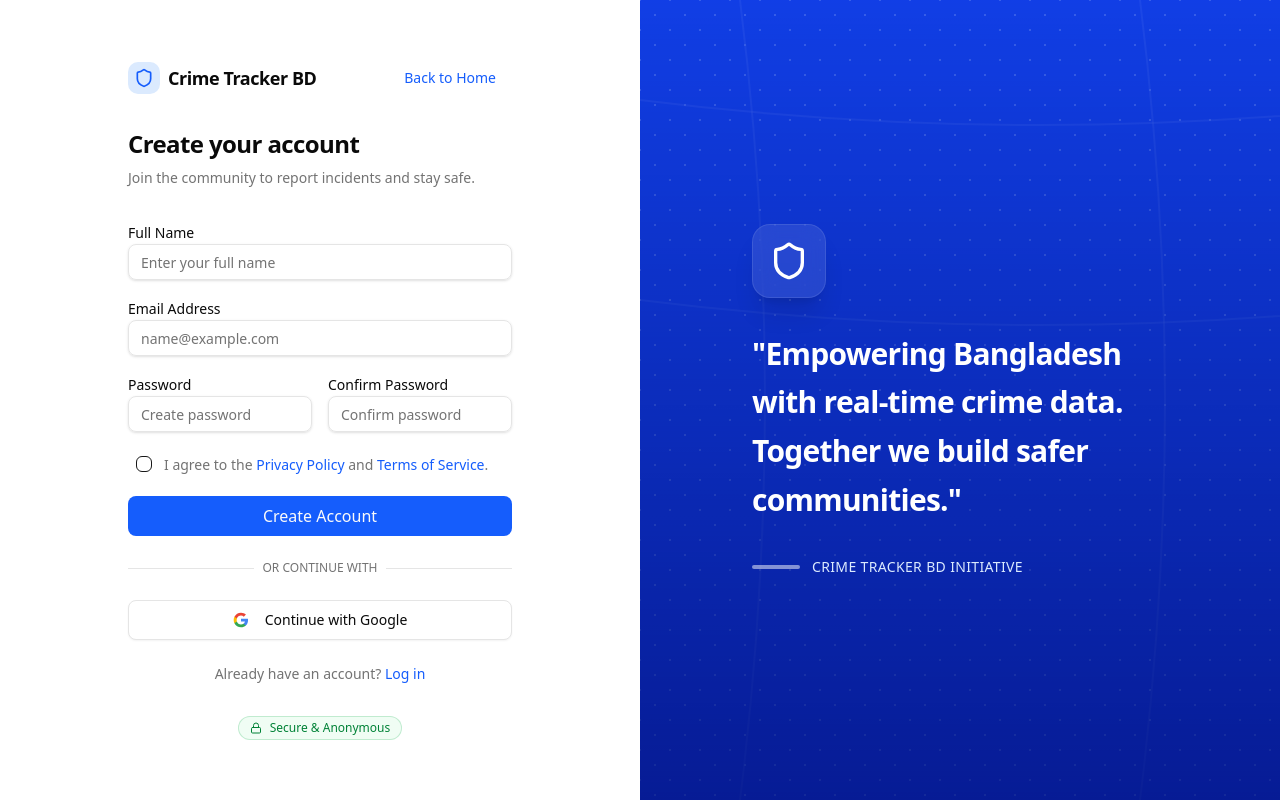
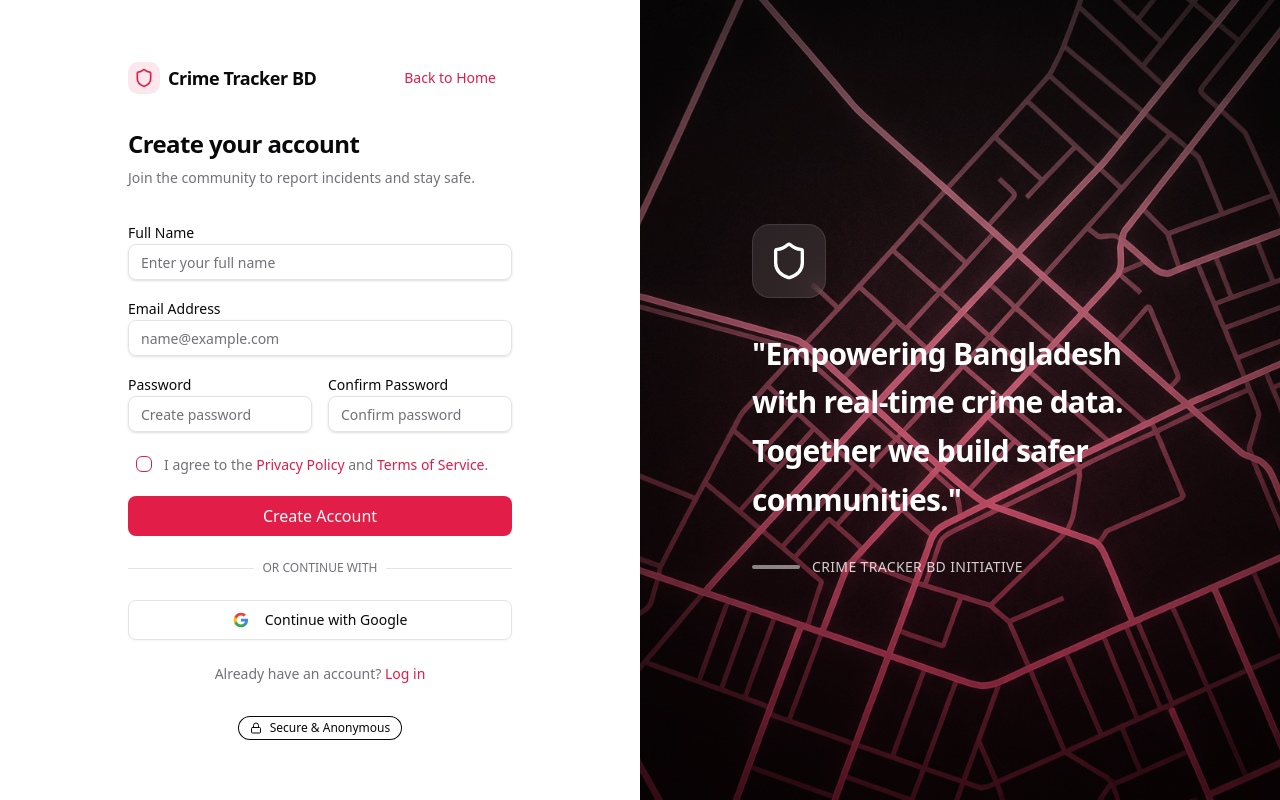
Before and after one commit to Shafin5714/crime-tracker-bd, a Next.js app in the folder client/: page /register in a window 1280 px wide. Built offline with nearby package versions, Linux system fonts and the light colour scheme.

Commit message:
updated theme

```diff
--- a/client/src/app/(auth)/layout.tsx
+++ b/client/src/app/(auth)/layout.tsx
@@ -17,24 +17,18 @@ export default function AuthLayout({
       </div>
 
       {/* Right Side - Visual */}
-      <div className="hidden lg:flex w-1/2 bg-blue-700 relative overflow-hidden items-center justify-center text-white">
-        {/* Abstract Map Background Simulation using CSS */}
-        <div className="absolute inset-0 opacity-20 pointer-events-none">
-            <div className="absolute inset-0" style={{
-                backgroundImage: 'radial-gradient(#ffffff 1px, transparent 1px), radial-gradient(#ffffff 1px, transparent 1px)',
-                backgroundSize: '30px 30px',
-                backgroundPosition: '0 0, 15px 15px',
-            }}></div>
-            {/* Adding some "street" lines for map effect */}
-             <svg className="absolute inset-0 h-full w-full" xmlns="http://www.w3.org/2000/svg">
-                <path d="M0,100 Q400,150 800,100 T1600,100" fill="none" stroke="white" strokeWidth="2" strokeOpacity="0.3" />
-                <path d="M0,300 Q400,350 800,300 T1600,300" fill="none" stroke="white" strokeWidth="2" strokeOpacity="0.3" />
-                <path d="M100,0 Q150,400 100,800" fill="none" stroke="white" strokeWidth="2" strokeOpacity="0.3" />
-                <path d="M500,0 Q550,400 500,800" fill="none" stroke="white" strokeWidth="2" strokeOpacity="0.3" />
-             </svg>
+      <div className="hidden lg:flex w-1/2 bg-muted relative overflow-hidden items-center justify-center text-white">
+        <div className="absolute inset-0">
+            <Image
+                src="/images/auth-hero.png"
+                alt="Auth Background"
+                fill
+                className="object-cover grayscale"
+                priority
+            />
         </div>
 
-        <div className="absolute inset-0 bg-linear-to-t from-blue-900/80 to-blue-600/20 mix-blend-multiply"></div>
+        <div className="absolute inset-0 bg-linear-to-t from-primary/90 to-primary/40 mix-blend-multiply"></div>
 
         <div className="relative z-10 p-12 max-w-lg">
              <div className="mb-8 p-4 rounded-2xl bg-white/10 backdrop-blur-md w-fit shadow-xl border border-white/10">
@@ -45,7 +39,7 @@ export default function AuthLayout({
              </blockquote>
              <div className="mt-8 flex items-center gap-3">
                 <div className="h-1 w-12 bg-white/50 rounded-full"></div>
-                <span className="text-sm font-medium tracking-wide uppercase text-blue-100">Crime Tracker BD Initiative</span>
+                <span className="text-sm font-medium tracking-wide uppercase text-white/80">Crime Tracker BD Initiative</span>
              </div>
         </div>
       </div>
--- a/client/src/app/(auth)/login/page.tsx
+++ b/client/src/app/(auth)/login/page.tsx
@@ -6,7 +6,7 @@ export default function LoginPage() {
   return (
     <div>
         <div className="mb-6 flex items-center gap-2">
-            <div className="flex h-10 w-10 items-center justify-center rounded-lg bg-blue-600 text-white">
+            <div className="flex h-10 w-10 items-center justify-center rounded-lg bg-primary text-primary-foreground">
                 <Shield className="h-6 w-6" />
             </div>
             <span className="text-xl font-bold tracking-tight">Crime Tracker BD</span>
@@ -25,7 +25,7 @@ export default function LoginPage() {
             Don&apos;t have an account?{" "}
             <Link
             href="/register"
-            className="font-medium text-blue-600 hover:text-blue-500 hover:underline"
+            className="font-medium text-primary hover:text-primary/80 hover:underline"
             >
             Register here
             </Link>
--- a/client/src/app/(auth)/register/page.tsx
+++ b/client/src/app/(auth)/register/page.tsx
@@ -8,12 +8,12 @@ export default function RegisterPage() {
     <div>
         <div className="flex items-center justify-between mb-8">
              <div className="flex items-center gap-2">
-                <div className="flex h-8 w-8 items-center justify-center rounded-lg bg-blue-100 text-blue-600">
+                <div className="flex h-8 w-8 items-center justify-center rounded-lg bg-primary/10 text-primary">
                     <Shield className="h-5 w-5" />
                 </div>
                 <span className="text-lg font-bold tracking-tight">Crime Tracker BD</span>
             </div>
-            <Button variant="ghost" asChild className="text-blue-600 hover:text-blue-700 hover:bg-blue-50">
+            <Button variant="ghost" asChild className="text-primary hover:text-primary hover:bg-primary/10">
                  <Link href="/">Back to Home</Link>
             </Button>
         </div>
@@ -31,14 +31,14 @@ export default function RegisterPage() {
             Already have an account?{" "}
             <Link
             href="/login"
-            className="font-medium text-blue-600 hover:text-blue-500 hover:underline"
+            className="font-medium text-primary hover:text-primary/80 hover:underline"
             >
             Log in
             </Link>
         </p>
 
         <div className="mt-8 flex justify-center">
-            <div className="inline-flex items-center gap-2 rounded-full bg-green-50 px-3 py-1 text-xs font-medium text-green-700 ring-1 ring-inset ring-green-600/20">
+            <div className="inline-flex items-center gap-2 rounded-full bg-success/10 px-3 py-1 text-xs font-medium text-success ring-1 ring-inset ring-success/20">
                 <Lock className="h-3 w-3" />
                 Secure & Anonymous
             </div>
--- a/client/src/app/globals.css
+++ b/client/src/app/globals.css
@@ -48,71 +48,77 @@
 
 :root {
   --radius: 0.625rem;
-  --background: oklch(1 0 0);
-  --foreground: oklch(0.145 0 0);
-  --card: oklch(1 0 0);
-  --card-foreground: oklch(0.145 0 0);
-  --popover: oklch(1 0 0);
-  --popover-foreground: oklch(0.145 0 0);
-  --primary: oklch(0.205 0 0);
-  --primary-foreground: oklch(0.985 0 0);
-  --secondary: oklch(0.97 0 0);
-  --secondary-foreground: oklch(0.205 0 0);
-  --muted: oklch(0.97 0 0);
-  --muted-foreground: oklch(0.556 0 0);
-  --accent: oklch(0.97 0 0);
-  --accent-foreground: oklch(0.205 0 0);
-  --destructive: oklch(0.577 0.245 27.325);
-  --border: oklch(0.922 0 0);
-  --input: oklch(0.922 0 0);
-  --ring: oklch(0.708 0 0);
-  --chart-1: oklch(0.646 0.222 41.116);
-  --chart-2: oklch(0.6 0.118 184.704);
-  --chart-3: oklch(0.398 0.07 227.392);
-  --chart-4: oklch(0.828 0.189 84.429);
-  --chart-5: oklch(0.769 0.188 70.08);
-  --sidebar: oklch(0.985 0 0);
-  --sidebar-foreground: oklch(0.145 0 0);
-  --sidebar-primary: oklch(0.205 0 0);
-  --sidebar-primary-foreground: oklch(0.985 0 0);
-  --sidebar-accent: oklch(0.97 0 0);
-  --sidebar-accent-foreground: oklch(0.205 0 0);
-  --sidebar-border: oklch(0.922 0 0);
-  --sidebar-ring: oklch(0.708 0 0);
+  --background: #ffffff;
+  --foreground: #09090b; /* Zinc 950 */
+  --card: #ffffff;
+  --card-foreground: #09090b;
+  --popover: #ffffff;
+  --popover-foreground: #09090b;
+  --primary: #e11d48; /* Rose 600 - Crimson Brand */
+  --primary-foreground: #ffffff;
+  --secondary: #f4f4f5; /* Zinc 100 */
+  --secondary-foreground: #18181b;
+  --muted: #f4f4f5; /* Zinc 100 */
+  --muted-foreground: #71717a; /* Zinc 500 */
+  --accent: #f4f4f5; /* Zinc 100 */
+  --accent-foreground: #18181b;
+  --destructive: #ef4444; /* Red 500 */
+  --destructive-foreground: #ffffff;
+  --border: #e4e4e7; /* Zinc 200 */
+  --input: #e4e4e7; /* Zinc 200 */
+  --ring: #e11d48; /* Rose 600 */
+  --chart-1: #e11d48;
+  --chart-2: #db2777;
+  --chart-3: #be185d;
+  --chart-4: #9d174d;
+  --chart-5: #831843;
+  --sidebar: #f4f4f5; /* Zinc 100 */
+  --sidebar-foreground: #09090b;
+  --sidebar-primary: #e11d48;
+  --sidebar-primary-foreground: #ffffff;
+  --sidebar-accent: #e4e4e7;
+  --sidebar-accent-foreground: #09090b;
+  --sidebar-border: #e4e4e7;
+  --sidebar-ring: #e11d48;
+  --success: #22c55e; /* Green 500 */
+  --success-foreground: #ffffff;
 }
 
 .dark {
-  --background: oklch(0.145 0 0);
-  --foreground: oklch(0.985 0 0);
-  --card: oklch(0.205 0 0);
-  --card-foreground: oklch(0.985 0 0);
-  --popover: oklch(0.205 0 0);
-  --popover-foreground: oklch(0.985 0 0);
-  --primary: oklch(0.922 0 0);
-  --primary-foreground: oklch(0.205 0 0);
-  --secondary: oklch(0.269 0 0);
-  --secondary-foreground: oklch(0.985 0 0);
-  --muted: oklch(0.269 0 0);
-  --muted-foreground: oklch(0.708 0 0);
-  --accent: oklch(0.269 0 0);
-  --accent-foreground: oklch(0.985 0 0);
-  --destructive: oklch(0.704 0.191 22.216);
-  --border: oklch(1 0 0 / 10%);
-  --input: oklch(1 0 0 / 15%);
-  --ring: oklch(0.556 0 0);
-  --chart-1: oklch(0.488 0.243 264.376);
-  --chart-2: oklch(0.696 0.17 162.48);
-  --chart-3: oklch(0.769 0.188 70.08);
-  --chart-4: oklch(0.627 0.265 303.9);
-  --chart-5: oklch(0.645 0.246 16.439);
-  --sidebar: oklch(0.205 0 0);
-  --sidebar-foreground: oklch(0.985 0 0);
-  --sidebar-primary: oklch(0.488 0.243 264.376);
-  --sidebar-primary-foreground: oklch(0.985 0 0);
-  --sidebar-accent: oklch(0.269 0 0);
-  --sidebar-accent-foreground: oklch(0.985 0 0);
-  --sidebar-border: oklch(1 0 0 / 10%);
-  --sidebar-ring: oklch(0.556 0 0);
+  --background: #09090b; /* Zinc 950 - Pitch Black Tactical */
+  --foreground: #fafafa; /* Zinc 50 */
+  --card: #18181b; /* Zinc 900 - Dark Grey Surface */
+  --card-foreground: #fafafa;
+  --popover: #18181b;
+  --popover-foreground: #fafafa;
+  --primary: #e11d48; /* Rose 600 - Crimson Brand */
+  --primary-foreground: #ffffff;
+  --secondary: #27272a; /* Zinc 800 */
+  --secondary-foreground: #fafafa;
+  --muted: #27272a; /* Zinc 800 */
+  --muted-foreground: #a1a1aa; /* Zinc 400 */
+  --accent: #27272a; /* Zinc 800 */
+  --accent-foreground: #fafafa;
+  --destructive: #7f1d1d; /* Red 900 */
+  --destructive-foreground: #fafafa;
+  --success: #15803d; /* Green 700 */
+  --success-foreground: #ffffff;
+  --border: #27272a; /* Zinc 800 */
+  --input: #27272a; /* Zinc 800 */
+  --ring: #e11d48; /* Rose 600 */
+  --chart-1: #e11d48;
+  --chart-2: #db2777;
+  --chart-3: #be185d;
+  --chart-4: #9d174d;
+  --chart-5: #831843;
+  --sidebar: #09090b;
+  --sidebar-foreground: #fafafa;
+  --sidebar-primary: #e11d48;
+  --sidebar-primary-foreground: #ffffff;
+  --sidebar-accent: #27272a;
+  --sidebar-accent-foreground: #fafafa;
+  --sidebar-border: #27272a;
+  --sidebar-ring: #e11d48;
 }
 
 @layer base {
--- a/client/src/app/page.tsx
+++ b/client/src/app/page.tsx
@@ -2,7 +2,7 @@ import Image from "next/image";
 
 export default function Home() {
   return (
-    <div className="flex min-h-screen items-center justify-center bg-zinc-50 font-sans dark:bg-black">
+    <div className="flex min-h-screen items-center justify-center bg-background font-sans">
       <main className="flex min-h-screen w-full max-w-3xl flex-col items-center justify-between py-32 px-16 bg-white dark:bg-black sm:items-start">
         <Image
           className="dark:invert"
--- a/client/src/components/forms/LoginForm.tsx
+++ b/client/src/components/forms/LoginForm.tsx
@@ -72,7 +72,7 @@ export function LoginForm({ className, ...props }: LoginFormProps) {
                     <FormLabel>Password</FormLabel>
                     <Link
                         href="/forgot-password"
-                        className="text-sm font-medium text-primary hover:underline hover:text-blue-600 transition-colors"
+                        className="text-sm font-medium text-primary hover:underline hover:text-primary/80 transition-colors"
                     >
                         Forgot Password?
                     </Link>
@@ -102,7 +102,7 @@ export function LoginForm({ className, ...props }: LoginFormProps) {
               </FormItem>
             )}
           />
-          <Button type="submit" className="w-full bg-blue-600 hover:bg-blue-700 h-10 text-base" disabled={isLoading}>
+          <Button type="submit" className="w-full h-10 text-base" disabled={isLoading}>
             {isLoading && <Loader2 className="mr-2 h-4 w-4 animate-spin" />}
             Log In
           </Button>
--- a/client/src/components/forms/RegisterForm.tsx
+++ b/client/src/components/forms/RegisterForm.tsx
@@ -116,14 +116,14 @@ export function RegisterForm({ className, ...props }: RegisterFormProps) {
                 </FormControl>
                 <div className="space-y-1 leading-none">
                   <FormLabel className="font-normal text-muted-foreground">
-                    I agree to the <a href="/privacy" className="text-blue-600 hover:underline">Privacy Policy</a> and <a href="/terms" className="text-blue-600 hover:underline">Terms of Service</a>.
+                    I agree to the <a href="/privacy" className="text-primary hover:underline">Privacy Policy</a> and <a href="/terms" className="text-primary hover:underline">Terms of Service</a>.
                   </FormLabel>
                   <FormMessage />
                 </div>
               </FormItem>
             )}
           />
-          <Button type="submit" className="w-full bg-blue-600 hover:bg-blue-700 h-10 text-base" disabled={isLoading}>
+          <Button type="submit" className="w-full h-10 text-base" disabled={isLoading}>
             {isLoading && <Loader2 className="mr-2 h-4 w-4 animate-spin" />}
             Create Account
           </Button>
```
Also changed, not shown: client/public/images/auth-hero.png (added).
